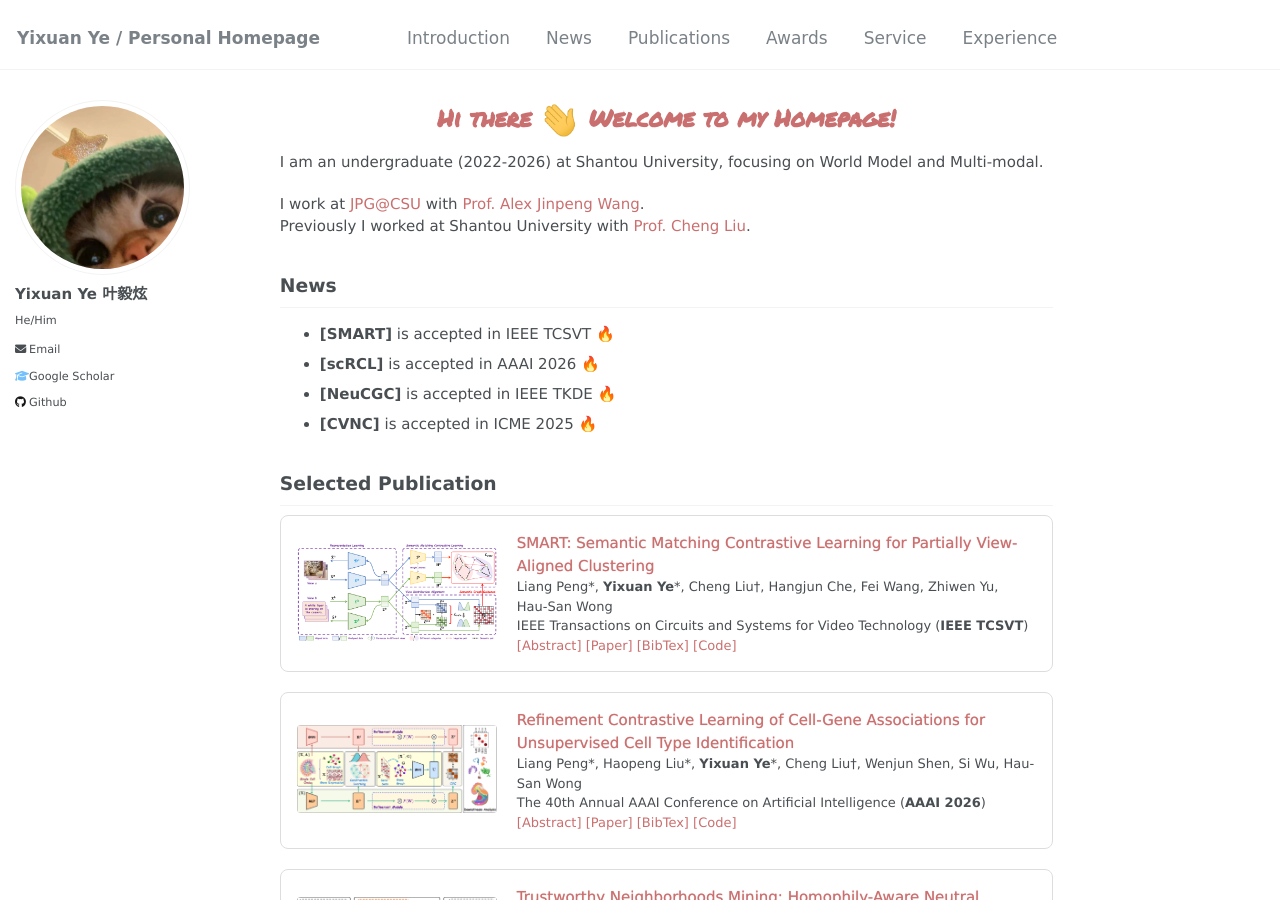
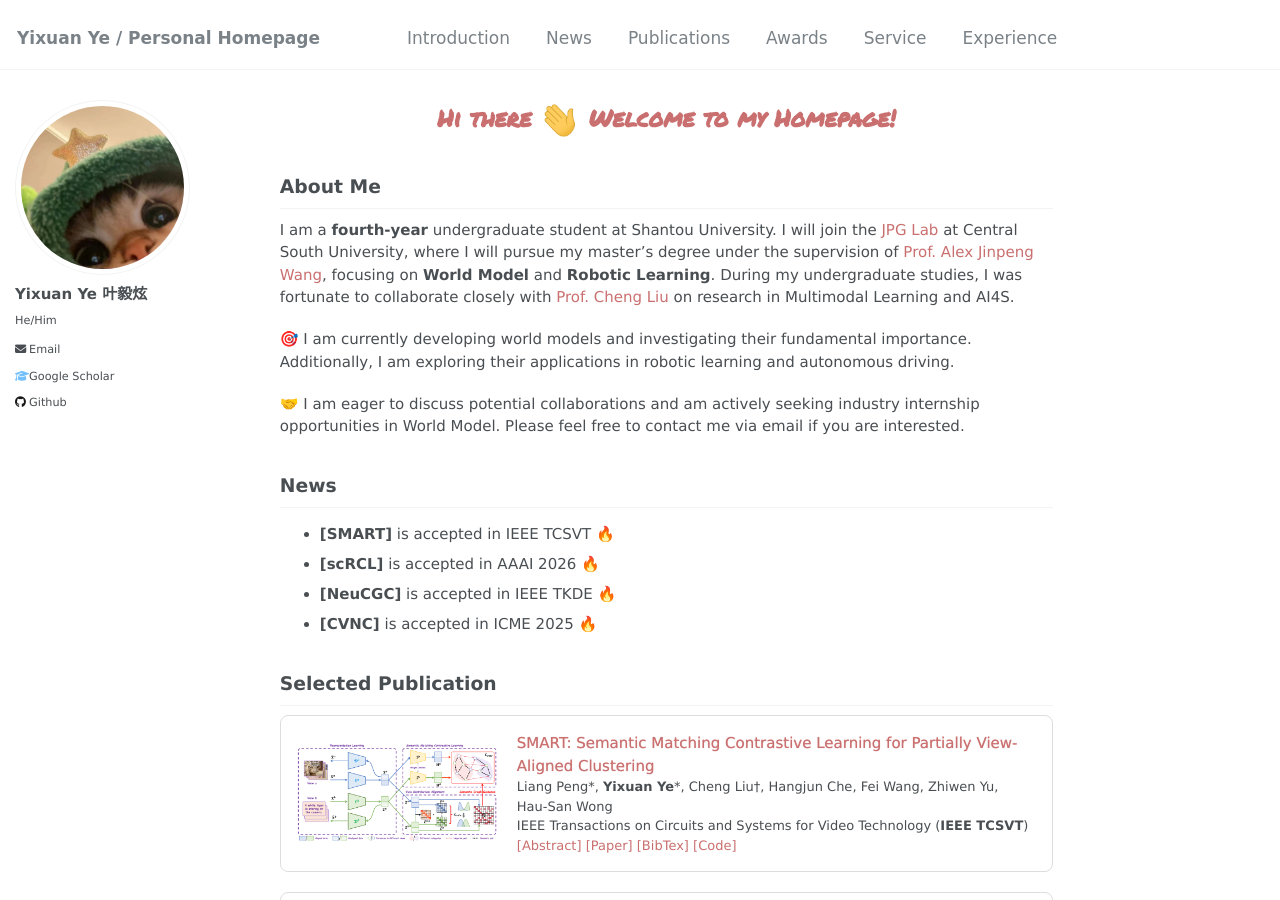
Before and after one commit to EasonTuT/EasonYe.github.io, a Jekyll site: the page built from _pages/about.md, in a window 1280 px wide and 900 px high. Built offline with Jekyll 4.4.1, drawn with Linux system fonts in a browser that asks for light colours; some web fonts are replaced.

Commit message:
Update about.md
Signed-off-by: EasonTuT <122711212+EasonTuT@users.noreply.github.com>

```diff
--- a/_pages/about.md
+++ b/_pages/about.md
@@ -226,10 +226,15 @@ redirect_from:
 <body>
 <h1 id="introduction" class="main-heading">Hi there <img src="images/Hi.gif" width="40px"> Welcome to my Homepage!</h1>
 
-<p>I am an undergraduate (2022-2026) at Shantou University, focusing on World Model and Multi-modal.</p>
 
-<p>I work at <a href="https://csu-jpg.github.io">JPG@CSU</a> with <a href="https://fingerrec.github.io">Prof. Alex Jinpeng Wang</a>.<br>
-Previously I worked at Shantou University with <a href="https://cliu272.github.io">Prof. Cheng Liu</a>.</p>
+<h2 >About Me</h2>
+<p>I am a <strong>fourth-year</strong> undergraduate student at Shantou University. I will join the <a href="https://csu-jpg.github.io">JPG Lab</a> at Central South University, where I will pursue my master’s degree under the supervision of <a href="https://fingerrec.github.io">Prof. Alex Jinpeng Wang</a>, focusing on <strong>World Model</strong> and <strong>Robotic Learning</strong>.
+During my undergraduate studies, I was fortunate to collaborate closely with <a href="https://cliu272.github.io">Prof. Cheng Liu</a> on research in Multimodal Learning and AI4S.</p>
+
+<p>🎯 I am currently developing world models and investigating their fundamental importance. Additionally, I am exploring their applications in robotic learning and autonomous driving.</p>
+
+
+<p>🤝 I am eager to discuss potential collaborations and am actively seeking industry internship opportunities in World Model. Please feel free to contact me via email if you are interested.</p>
 
 <h2 id="news">News</h2>
 <ul>
```
